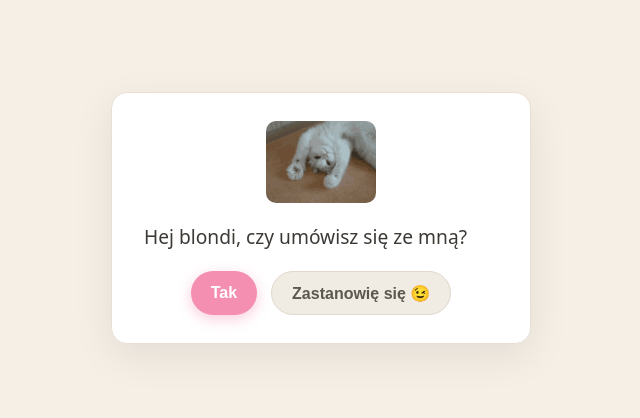
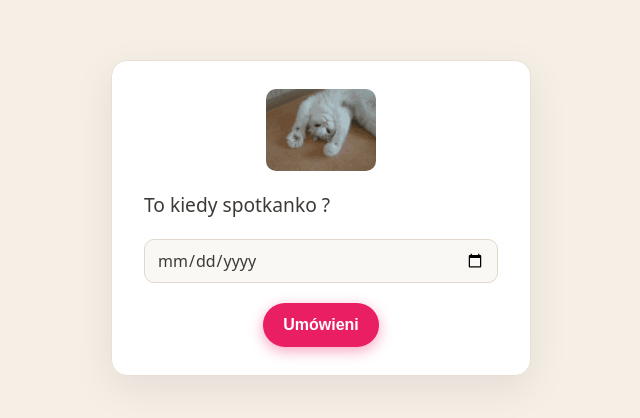
Before and after one commit to Kondziu1243ab/date-invite, a React (Vite) app: page / in a window 1280 px wide. Shown: the part 182-600 px from the top of the page, without its empty margins (319-959 px from the left). Built offline with nearby package versions, Linux system fonts and the light colour scheme.

Commit message:
sam termin

```diff
--- a/src/App.tsx
+++ b/src/App.tsx
@@ -11,7 +11,7 @@ const CAT_GIF_URL = '/kotek.gif'
 type Step = 'invite' | 'schedule' | 'instagram' | 'success'
 
 export default function App() {
-  const [step, setStep] = useState<Step>('invite')
+  const [step, setStep] = useState<Step>('schedule')
   const [date, setDate] = useState('')
   const [place, setPlace] = useState('')
   const [isFoccaciaMode, setIsFoccaciaMode] = useState(false)
@@ -35,7 +35,7 @@ export default function App() {
             {step === 'schedule' && isFoccaciaMode
               ? 'hej chyba bylismy juz na cos umowieni :D'
               : step === 'schedule'
-                ? 'Świetnie! Wybierz termin i miejsce:'
+                ? 'To kiedy spotkanko ? '
                 : `Hej ${inviteName}, czy umówisz się ze mną?`}
           </p>
         )}
--- a/src/InstagramForm.tsx
+++ b/src/InstagramForm.tsx
@@ -90,7 +90,7 @@ export default function InstagramForm({ onComplete }: InstagramFormProps) {
         {/* Floating Knopers Bar */}
         {animStage !== 'idle' && (
           <div className={`floating-knopers stage-${animStage}`}>
-            <img src="/milka.png" alt="Knopers" className="knopers-img" />
+            <img src="/knopers.png" alt="Knopers" className="knopers-img" />
           </div>
         )}
 
--- a/src/ScheduleForm.tsx
+++ b/src/ScheduleForm.tsx
@@ -21,11 +21,11 @@ type ScheduleFormProps = {
 
 export default function ScheduleForm({
   onScheduled,
-  isFoccaciaMode,
+  isFoccaciaMode: _isFoccaciaMode,
   // setIsFoccaciaMode,
 }: ScheduleFormProps) {
   const [date, setDate] = useState('')
-  const [place, setPlace] = useState('')
+  const [place, _setPlace] = useState('')
   const [error, setError] = useState('')
   const [isOpen, setIsOpen] = useState(false)
   // const [animatingOption, setAnimatingOption] = useState<string | null>(null)
@@ -44,8 +44,8 @@ export default function ScheduleForm({
   }, [isOpen])
 
   function handleSubmit() {
-    if (!date || !place) {
-      setError('Wybierz datę i miejsce randki.')
+    if (!date) {
+      setError('Wybierz datę randki.')
       return
     }
 
@@ -53,6 +53,7 @@ export default function ScheduleForm({
     onScheduled(date, label)
   }
 
+  /*
   function handleOptionSelect(value: string) {
     // Normal selection behavior
     setPlace(value)
@@ -70,13 +71,13 @@ export default function ScheduleForm({
       setAnimatingOption(null)
       setIsOpen(false)
     }, 1200)
-    */
+    * /
   }
+  */
 
   return (
     <div className="schedule-form">
       <label className="form-field">
-        <span className="form-label">Kiedy?</span>
         <input
           type="date"
           className="form-input"
@@ -89,6 +90,7 @@ export default function ScheduleForm({
         />
       </label>
 
+      {/* Opcja wyboru miejsca zakomentowana:
       <label className="form-field">
         <span className="form-label">Gdzie?</span>
         <div className="custom-select-container">
@@ -112,45 +114,13 @@ export default function ScheduleForm({
           {isOpen && (
             <ul className="custom-select-options">
               {PLACES.map((p) => {
-                /*
-                // If not in foccacia mode, hide foccacia from initial dropdown
-                if (p.value === 'foccacia' && !isFoccaciaMode && animatingOption !== 'foccacia') {
-                  return null
-                }
-
-                // If in locked foccacia mode, only render foccacia option
-                if (isFoccaciaMode && p.value !== 'foccacia') {
-                  return null
-                }
-                */
-
                 let optionClass = 'custom-select-option'
-                /*
-                if (animatingOption !== null) {
-                  if (p.value === animatingOption) {
-                    optionClass += ' morphing'
-                  } else {
-                    optionClass += ' fading-out'
-                  }
-                }
-                */
-
                 return (
                   <li
                     key={p.value}
                     className={optionClass}
                     onClick={() => handleOptionSelect(p.value)}
                   >
-                    {/*
-                    animatingOption === p.value ? (
-                      <span className="morph-text-wrapper">
-                        <span className="original-label">{p.label}</span>
-                        <span className="foccacia-label">Focaccia i piknik w parku 🧺</span>
-                      </span>
-                    ) : (
-                      p.label
-                    )
-                    */}
                     {p.label}
                   </li>
                 )
@@ -159,6 +129,7 @@ export default function ScheduleForm({
           )}
         </div>
       </label>
+      */}
 
       {error ? <p className="form-error">{error}</p> : null}
 
```
